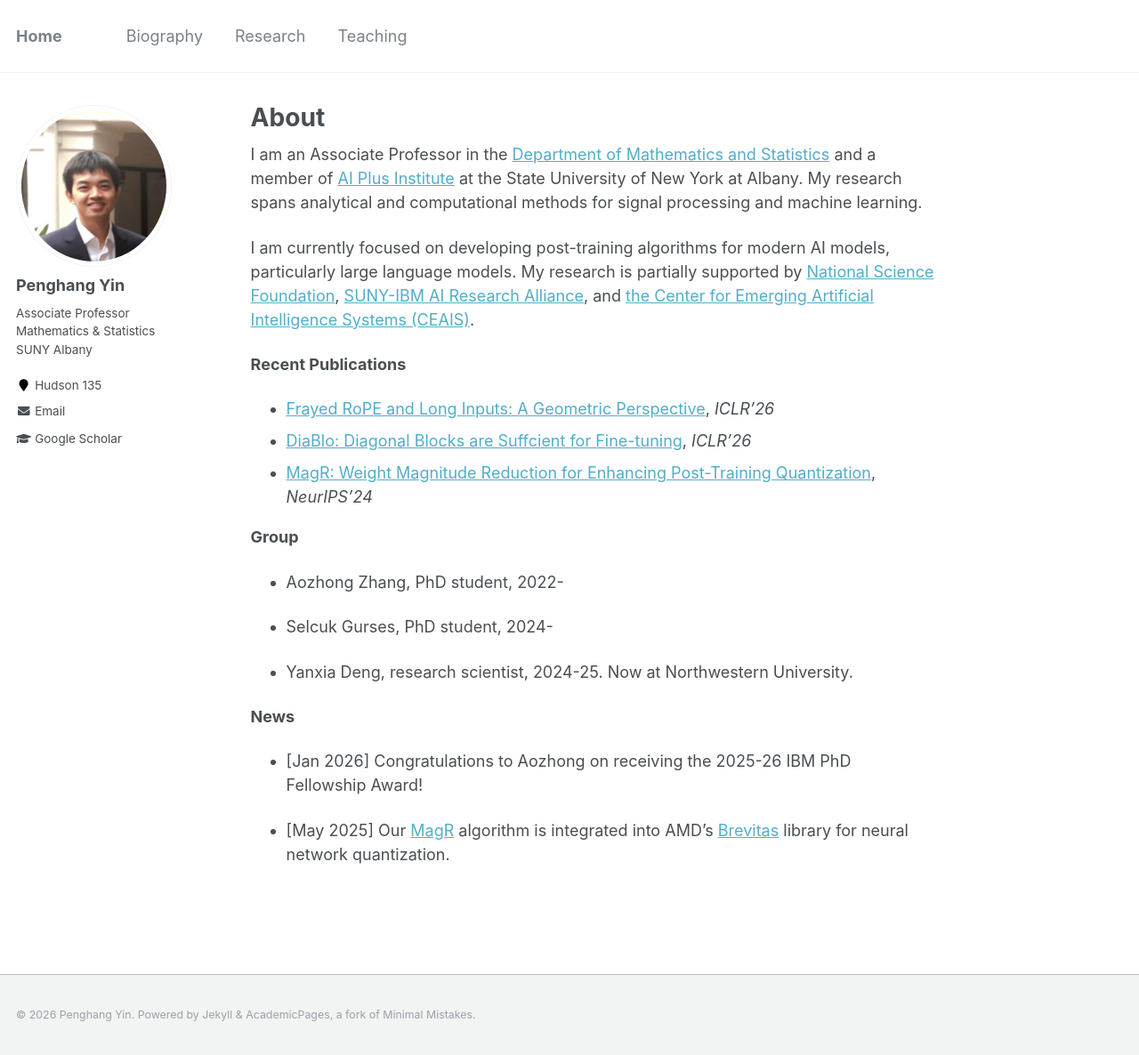
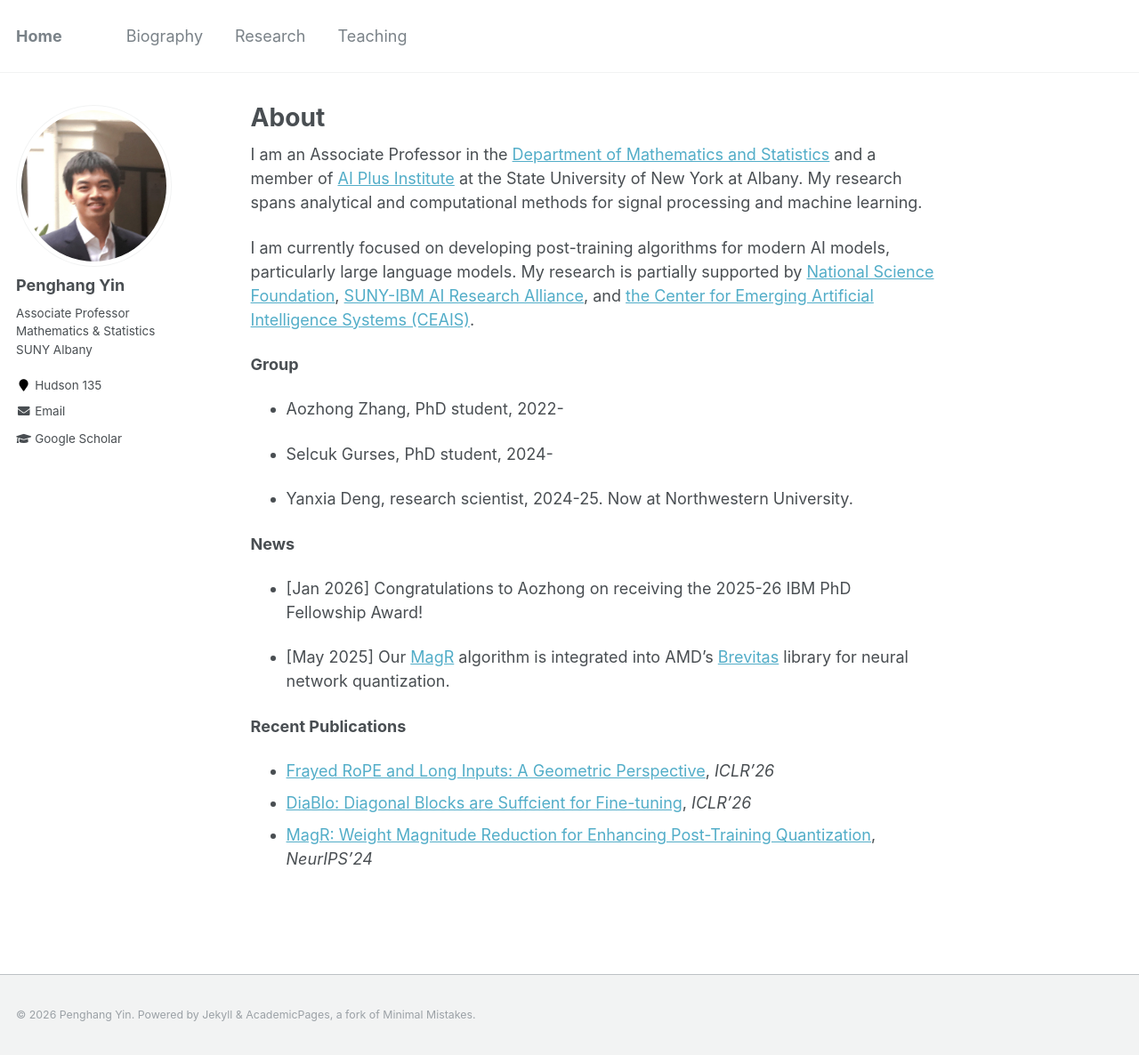
Before and after one commit to yin-penghang/yin-penghang.github.io, a Jekyll site: the page built from _pages/about.md, in a window 1280 px wide and 1186 px high. Shown: the whole window at 89% size. Built offline with Jekyll 4.4.1, drawn with Linux system fonts in a browser that asks for light colours; part of the change alters nothing that is shown.

```diff
--- a/_pages/about.md
+++ b/_pages/about.md
@@ -12,11 +12,6 @@ I am an Associate Professor in the [Department of Mathematics and Statistics](ht
 
 I am currently focused on developing post-training algorithms for modern AI models, particularly large language models. My research is partially supported by [National Science Foundation](https://www.nsf.gov/), [SUNY-IBM AI Research Alliance](https://www.suny.edu/ai-research-alliance/), and [the Center for Emerging Artificial Intelligence Systems (CEAIS)](https://www.albany.edu/ai-plus/emerging-artificial-intelligence-systems).
 
-**Recent Publications**
-
-- [Frayed RoPE and Long Inputs: A Geometric Perspective](https://openreview.net/pdf?id=W8ZXfNaqku), *ICLR'26*
-- [DiaBlo: Diagonal Blocks are Suffcient for Fine-tuning](https://openreview.net/pdf?id=cZaI6GmjBm), *ICLR'26*
-- [MagR: Weight Magnitude Reduction for Enhancing Post-Training Quantization](https://openreview.net/pdf?id=UARTFgkTqW), *NeurIPS'24*
 
 **Group**
 - Aozhong Zhang, PhD student, 2022-
@@ -30,3 +25,9 @@ I am currently focused on developing post-training algorithms for modern AI mode
 - [Jan 2026] Congratulations to Aozhong on receiving the 2025-26 IBM PhD Fellowship Award!
 
 - [May 2025] Our [MagR](https://proceedings.neurips.cc/paper_files/paper/2024/file/9a987c98a7f36cc83f9065df3ca4f9e0-Paper-Conference.pdf) algorithm is integrated into AMD's [Brevitas](https://github.com/Xilinx/brevitas) library for neural network quantization.
+
+**Recent Publications**
+
+- [Frayed RoPE and Long Inputs: A Geometric Perspective](https://openreview.net/pdf?id=W8ZXfNaqku), *ICLR'26*
+- [DiaBlo: Diagonal Blocks are Suffcient for Fine-tuning](https://openreview.net/pdf?id=cZaI6GmjBm), *ICLR'26*
+- [MagR: Weight Magnitude Reduction for Enhancing Post-Training Quantization](https://openreview.net/pdf?id=UARTFgkTqW), *NeurIPS'24*
```
